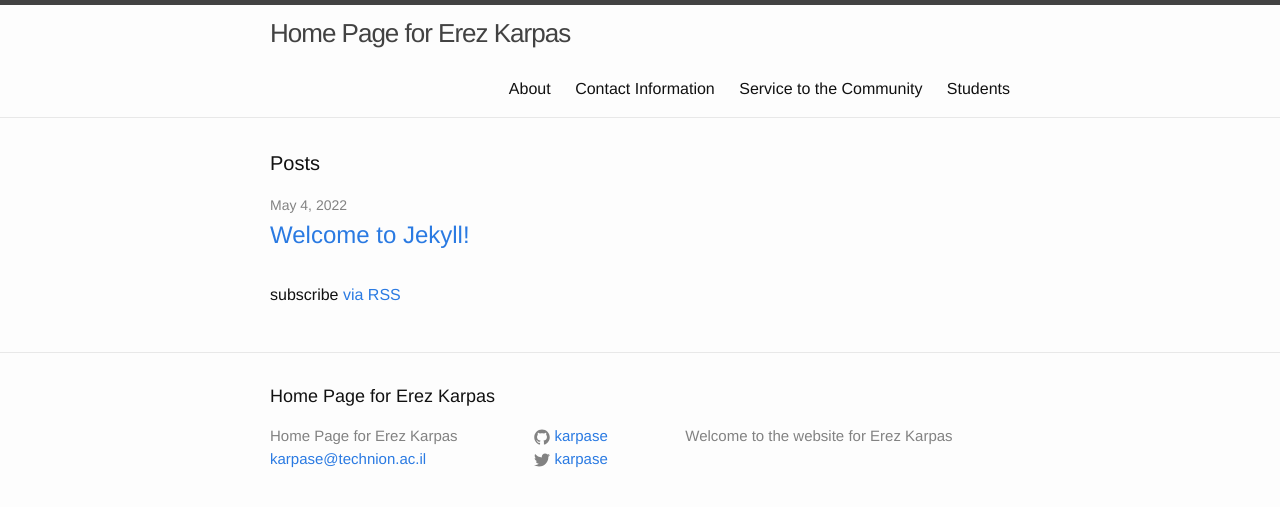
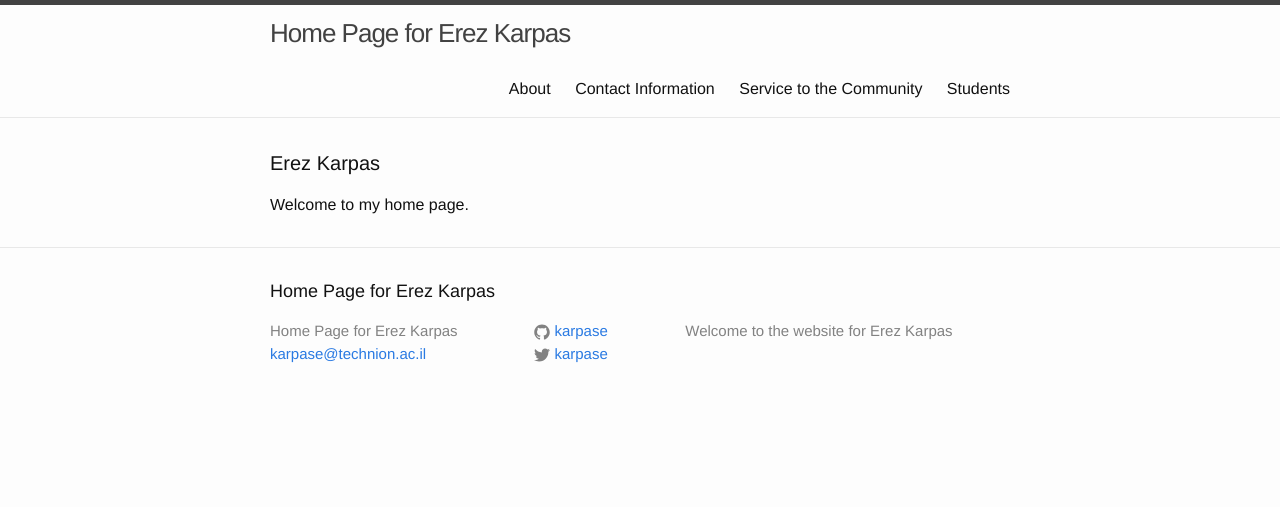
Before and after one commit to karpase/karpase.github.io, a Jekyll site: the page built from index.html, in a window 1280 px wide. Shown: the top 507 px of the page. Built offline with Jekyll 4.4.1, drawn with Linux system fonts in a browser that asks for light colours.

Commit message:
Update index.html

```diff
--- a/index.html
+++ b/index.html
@@ -4,20 +4,8 @@
 
 <div class="home">
 
-  <h1 class="page-heading">Posts</h1>
+  <h1 class="page-heading">Erez Karpas</h1>
 
-  <ul class="post-list">
-    {% for post in site.posts %}
-      <li>
-        <span class="post-meta">{{ post.date | date: "%b %-d, %Y" }}</span>
-
-        <h2>
-          <a class="post-link" href="{{ post.url | prepend: site.baseurl }}">{{ post.title }}</a>
-        </h2>
-      </li>
-    {% endfor %}
-  </ul>
-
-  <p class="rss-subscribe">subscribe <a href="{{ "/feed.xml" | prepend: site.baseurl }}">via RSS</a></p>
+  Welcome to my home page.
 
 </div>
```
